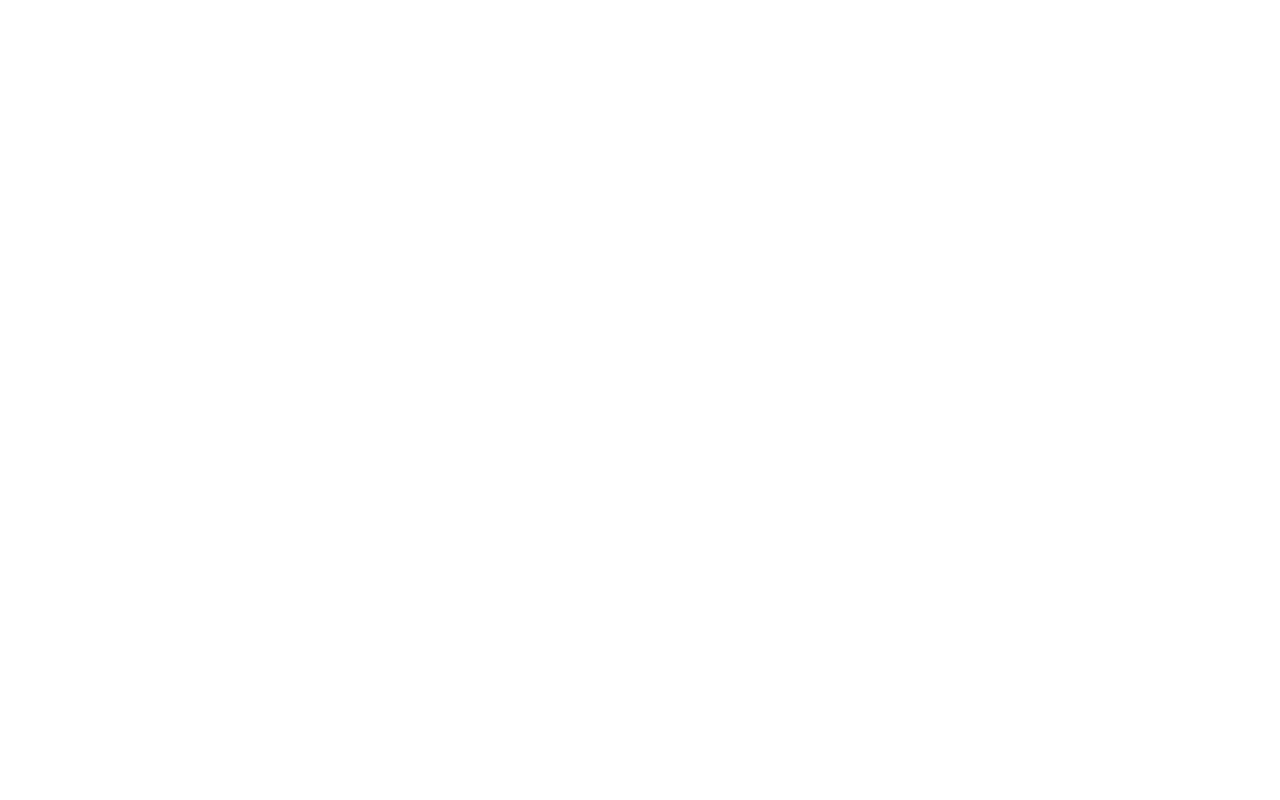
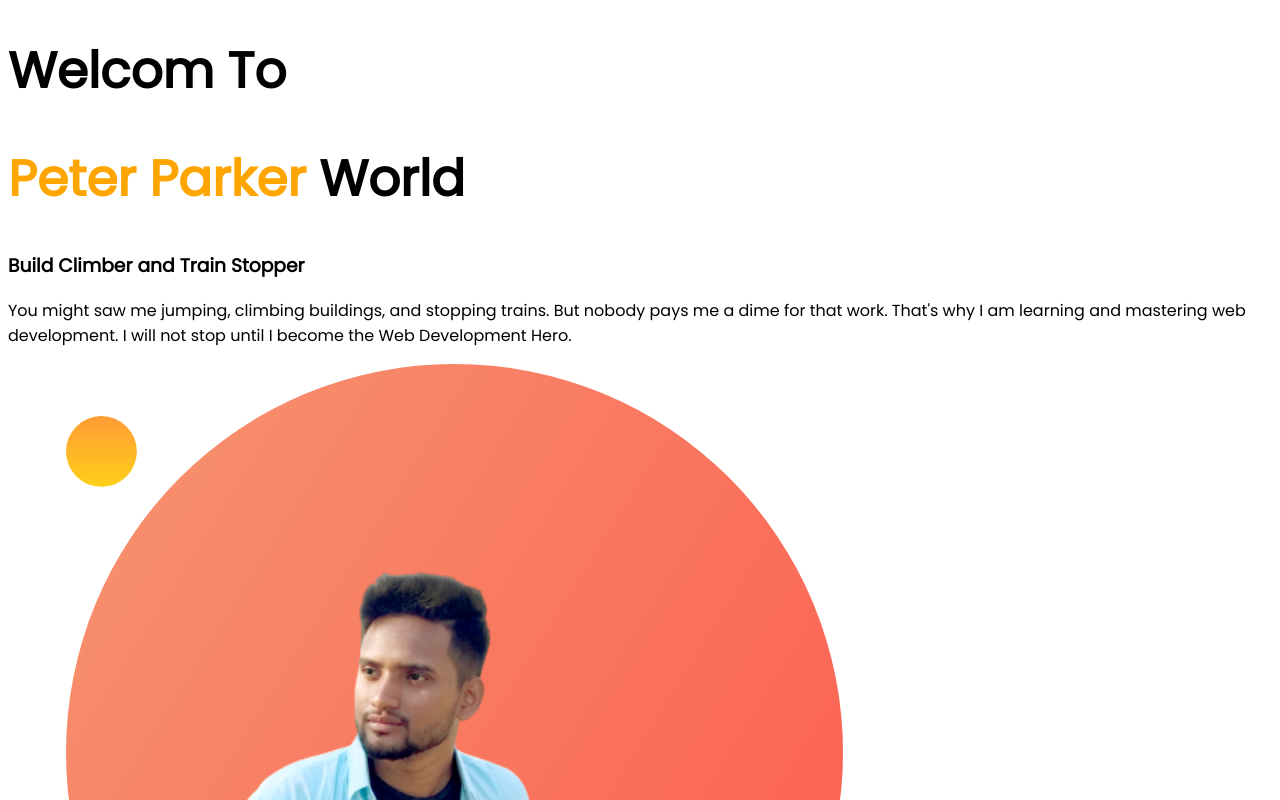
Before and after one commit to partha-1/developer-portfolio, a plain HTML site: page index.html in a window 1280 px wide. Shown: the top 800 px of the page. Drawn offline with Linux system fonts and the light colour scheme.

Commit message:
css added

```diff
--- a/index.html
+++ b/index.html
@@ -1,13 +1,30 @@
 <!DOCTYPE html>
 <html lang="en">
+
 <head>
     <meta charset="UTF-8">
     <meta http-equiv="X-UA-Compatible" content="IE=edge">
     <meta name="viewport" content="width=device-width, initial-scale=1.0">
     <title>portfolio</title>
+    <link rel="preconnect" href="https://fonts.googleapis.com">
+    <link rel="preconnect" href="https://fonts.gstatic.com" crossorigin>
+    <link href="https://fonts.googleapis.com/css2?family=Poppins&display=swap" rel="stylesheet">
     <link rel="stylesheet" href="style.css">
 </head>
+
 <body>
+    <div>
+        <h1>Welcom To</h1>
+        <h1> <span class="orange-color">Peter Parker </span> World</h1>
+        <h3>Build Climber and Train Stopper</h3>
+        <p>You might saw me jumping, climbing buildings, and stopping trains. But nobody pays me a dime for that work.
+            That's why I am learning and mastering web development. I will not stop until I become the Web Development
+            Hero.</p>
+    </div>
+    <div><img src="images/partha-pic-bg.png" alt=""></div>
+
+
 
 </body>
+
 </html>
--- a/style.css
+++ b/style.css
@@ -0,0 +1,12 @@
+body {
+    font-family: 'Poppins', sans-serif;
+}
+
+h1{
+    font-size: 50px;
+
+}
+
+.orange-color{
+    color: orange;
+}
```
Also changed, not shown: images/dream-bg.png (added), images/exp-bg.png (added), images/jhankar.png (added), images/jhankar2.png (added), images/my-bg.png (added), images/my-bg2.png (added), images/my-pic-bg2.png (added), images/partha-pic-bg.png (added), images/partha.png (added), images/top-banner.png (added).
